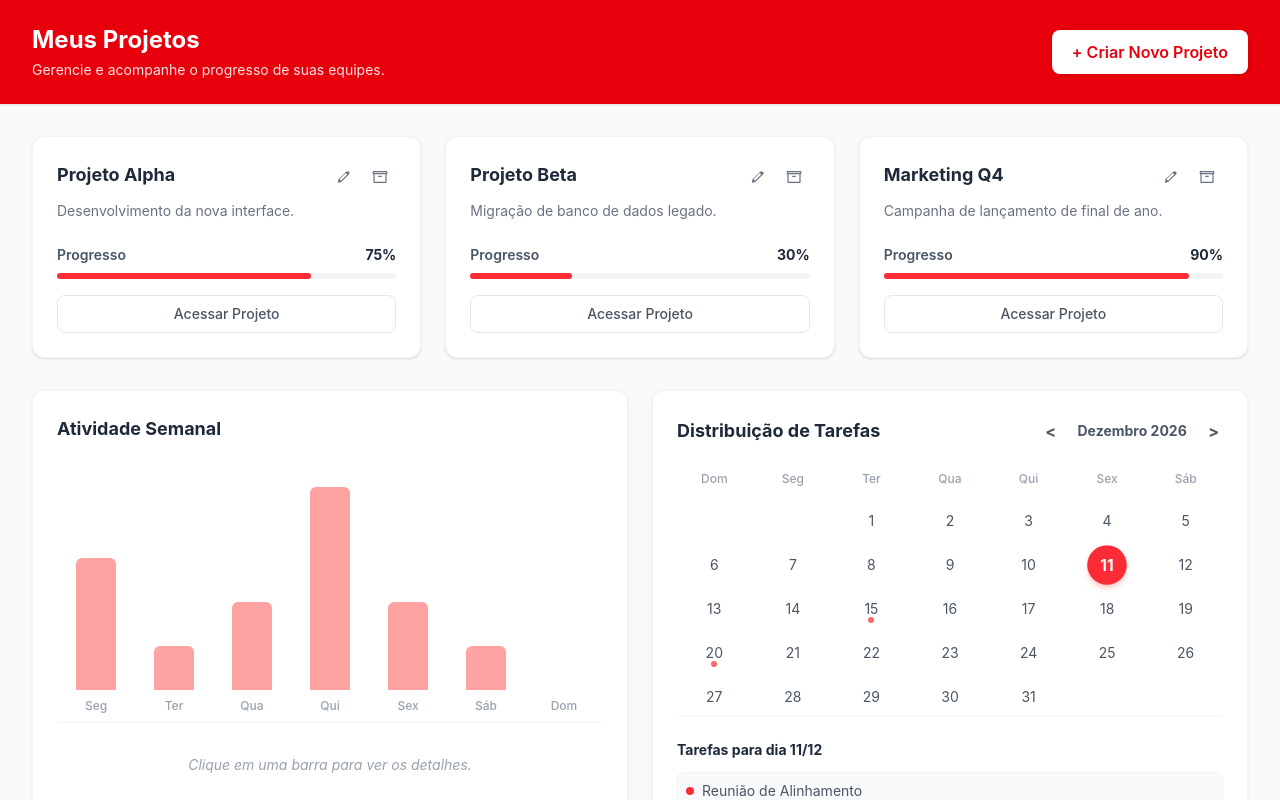
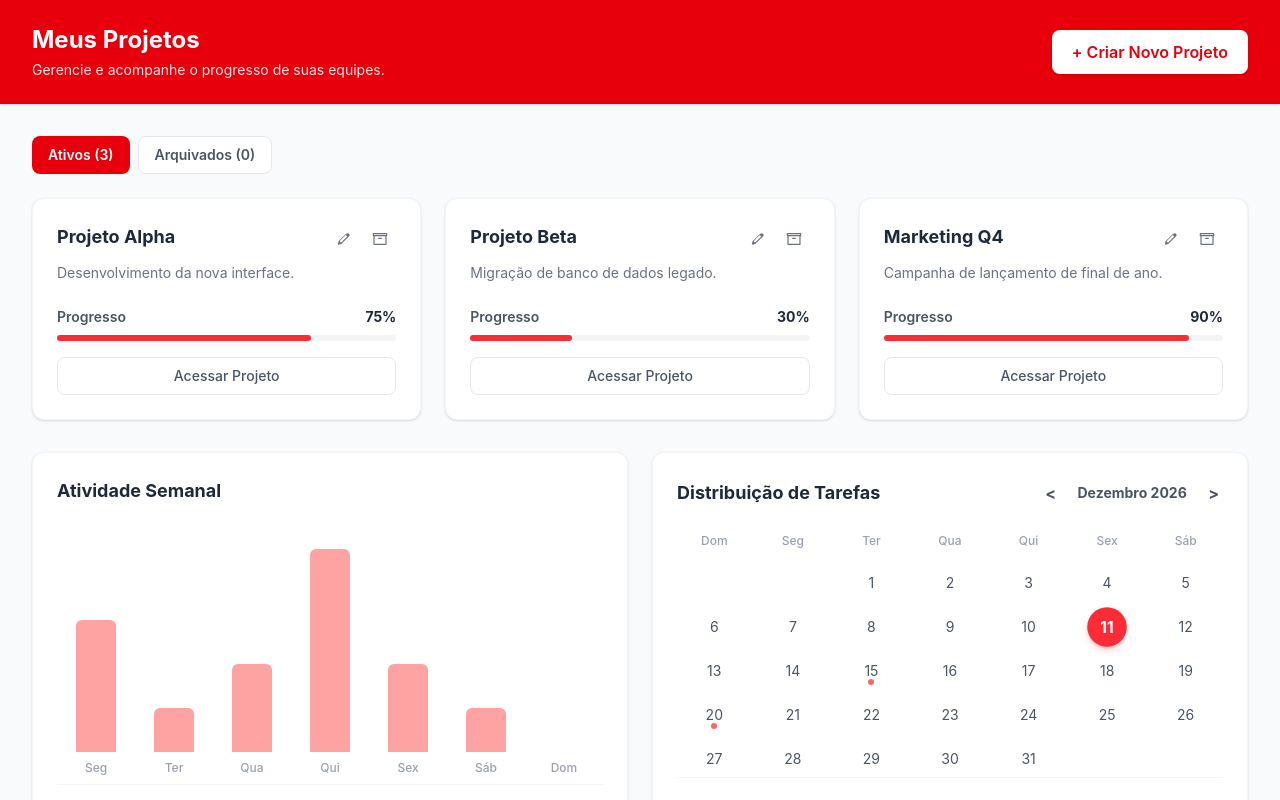
Before and after one commit to VictorMaia17/Like-Trello, a React (Vite) app: page /dashboard in a window 1280 px wide. Shown: the top 800 px of the page. Built offline with nearby package versions, Linux system fonts and the light colour scheme.

Commit message:
add archiving

```diff
--- a/src/App.jsx
+++ b/src/App.jsx
@@ -39,9 +39,18 @@ function App() {
     })
   }
 
+  function toggleArchive(id) {
+    setProjects((current) =>
+      current.map((p) => (p.id === id ? { ...p, archived: !p.archived } : p))
+    )
+  }
+
   return (
     <Routes>
-      <Route path="/dashboard" element={<Dashboard projects={projects} />} />
+      <Route
+        path="/dashboard"
+        element={<Dashboard projects={projects} onToggleArchive={toggleArchive} />}
+      />
       <Route path="/login" element={<Login />} />
       <Route path="/cadastro" element={<Register />} />
 
--- a/src/components/dashboard/CardProjeto.jsx
+++ b/src/components/dashboard/CardProjeto.jsx
@@ -1,6 +1,6 @@
 import { useNavigate } from "react-router";
 
-export default function CardProjeto({ id, titulo, progresso, descricao }) {
+export default function CardProjeto({ id, titulo, progresso, descricao, archived, onArchive }) {
   const navigate = useNavigate();
 
   const handleAcessar = () => {
@@ -35,8 +35,9 @@ export default function CardProjeto({ id, titulo, progresso, descricao }) {
           </button>
           <button
             type="button"
-            aria-label={`Arquivar ${titulo}`}
-            title={`Arquivar ${titulo}`}
+            onClick={onArchive}
+            aria-label={`${archived ? "Desarquivar" : "Arquivar"} ${titulo}`}
+            title={`${archived ? "Desarquivar" : "Arquivar"} ${titulo}`}
             className="rounded-lg p-2 text-gray-500 transition-colors hover:bg-red-50 hover:text-red-600 focus:outline-none focus:ring-2 focus:ring-red-300"
           >
             <svg
--- /dev/null
+++ b/src/components/projects/archiving/ArchiveDialog.jsx
@@ -0,0 +1,17 @@
+import ArchiveProject from "./ArchiveProject";
+
+//Component for rendering the archiving confirmation
+export default function ArchiveDialog({ project, onToggleArchive, onClose }) {
+  if (!project) return null;
+
+  return (
+    <ArchiveProject
+      project={project}
+      onConfirm={() => {
+        onToggleArchive(project.id);
+        onClose();
+      }}
+      onCancel={onClose}
+    />
+  );
+}
--- a/src/pages/Dashboard.jsx
+++ b/src/pages/Dashboard.jsx
@@ -1,6 +1,7 @@
 import { useState } from 'react';
 import { useNavigate } from 'react-router';
 import CardProjeto from '../components/dashboard/CardProjeto';
+import ArchiveDialog from '../components/projects/archiving/ArchiveDialog';
 
 const TAREFAS_SIMULADAS = {
   11: ["Reunião de Alinhamento", "Revisar código PR #42"],
@@ -8,13 +9,21 @@ const TAREFAS_SIMULADAS = {
   20: ["Planejamento Sprint 2"]
 };
 
-export default function Dashboard({ projects = [] }) {
+export default function Dashboard({ projects = [], onToggleArchive }) {
   const navigate = useNavigate();
 
   const [mesAtual, setMesAtual] = useState(11); // 11 = Dezembro
   const [anoAtual, setAnoAtual] = useState(2026);
   const [diaSelecionado, setDiaSelecionado] = useState(11);
   const [diaSemanaExpandido, setDiaSemanaExpandido] = useState(null);
+
+  const [projectToArchive, setProjectToArchive] = useState(null);
+  const [showArchived, setShowArchived] = useState(false);
+
+  //Archived and active projects filtering
+  const visibleProjects = projects.filter(
+    (project) => Boolean(project.archived) === showArchived
+  );
 
   const dadosSemana = [
     { dia: 'Seg', valor: 3, tarefas: 3 },
@@ -58,16 +67,54 @@ export default function Dashboard({ projects = [] }) {
       </header>
 
       <main className="max-w-7xl mx-auto p-8">
+        <div className="mb-6 flex gap-2" role="tablist" aria-label="Projetos">
+          <button
+            type="button"
+            role="tab"
+            aria-selected={!showArchived}
+            onClick={() => setShowArchived(false)}
+            className={`rounded-lg px-4 py-2 text-sm font-semibold transition-colors ${
+              !showArchived
+                ? 'bg-red-600 text-white'
+                : 'border border-gray-200 bg-white text-gray-600 hover:bg-gray-50'
+            }`}
+          >
+            Ativos ({projects.filter((project) => !project.archived).length})
+          </button>
+          <button
+            type="button"
+            role="tab"
+            aria-selected={showArchived}
+            onClick={() => setShowArchived(true)}
+            className={`rounded-lg px-4 py-2 text-sm font-semibold transition-colors ${
+              showArchived
+                ? 'bg-red-600 text-white'
+                : 'border border-gray-200 bg-white text-gray-600 hover:bg-gray-50'
+            }`}
+          >
+            Arquivados ({projects.filter((project) => project.archived).length})
+          </button>
+        </div>
+
         <div className="grid grid-cols-1 md:grid-cols-2 lg:grid-cols-3 gap-6 mb-8">
-          {projects.map((project) => (
+          {visibleProjects.map((project) => (
             <CardProjeto
               key={project.id}
               id={project.id}
               titulo={project.name}
               descricao={project.description}
               progresso={project.progress ?? 0}
+              archived={project.archived}
+              onArchive={() => setProjectToArchive(project)}
             />
           ))}
+          {visibleProjects.length === 0 && (
+            <p className="col-span-full rounded-xl border border-gray-100 bg-white p-8 text-center text-sm text-gray-500 shadow-sm">
+              {showArchived
+                ? "Não há projetos arquivados."
+                : "Não há projetos ativos."}
+            </p>
+          )}
         </div>
 
         <div className="grid grid-cols-1 lg:grid-cols-2 gap-6">
@@ -180,6 +227,12 @@ export default function Dashboard({ projects = [] }) {
 
         </div>
       </main>
+
+      <ArchiveDialog
+        project={projectToArchive}
+        onToggleArchive={onToggleArchive}
+        onClose={() => setProjectToArchive(null)}
+      />
     </div>
   );
 }
```
Also changed, not shown: src/components/projects/archiving/ArchiveProject.jsx (renamed from src/components/projects/ArchiveProject.jsx).
